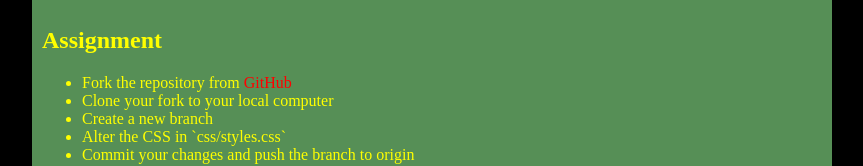
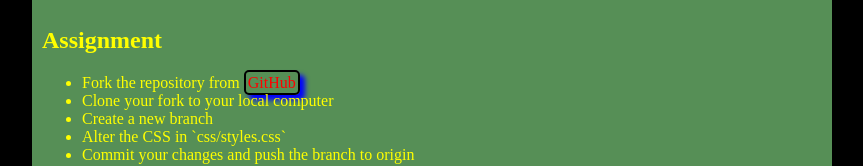
Before and after one commit to FbW-E04-1/css-practice, a plain HTML site: page index.html in a window 1280 px wide. Shown: the part 417-583 px from the top of the page, without its empty margins (208-1071 px from the left). Drawn offline with Linux system fonts and the light colour scheme.

Commit message:
Second edition

```diff
--- a/css/styles.css
+++ b/css/styles.css
@@ -22,11 +22,19 @@ a {
 
 ul a {
   margin: 0;
-  padding: 0;
+  padding: 2px;
   background-color: transparent;
   border: none;
   text-decoration: none;
   color: red;
+  border: 2px solid black;
+  border-radius: 5px;
+  box-shadow: 5px 5px 5px blue;
+  transition-duration: 500ms;
+
+}
+ul a:hover {
+  box-shadow: 5px 5px 5px yellow;
 }
 
 h1 {
```
